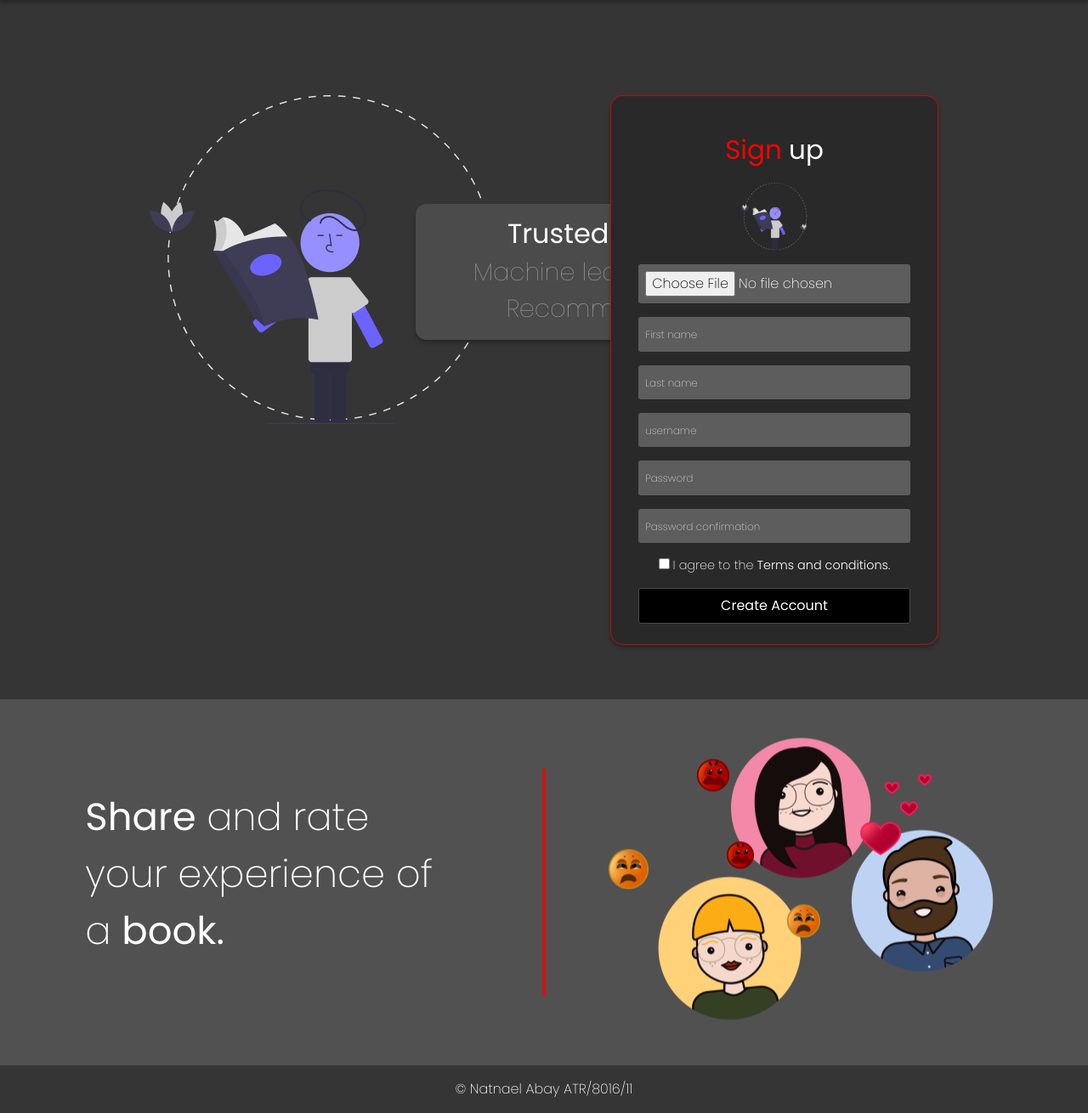
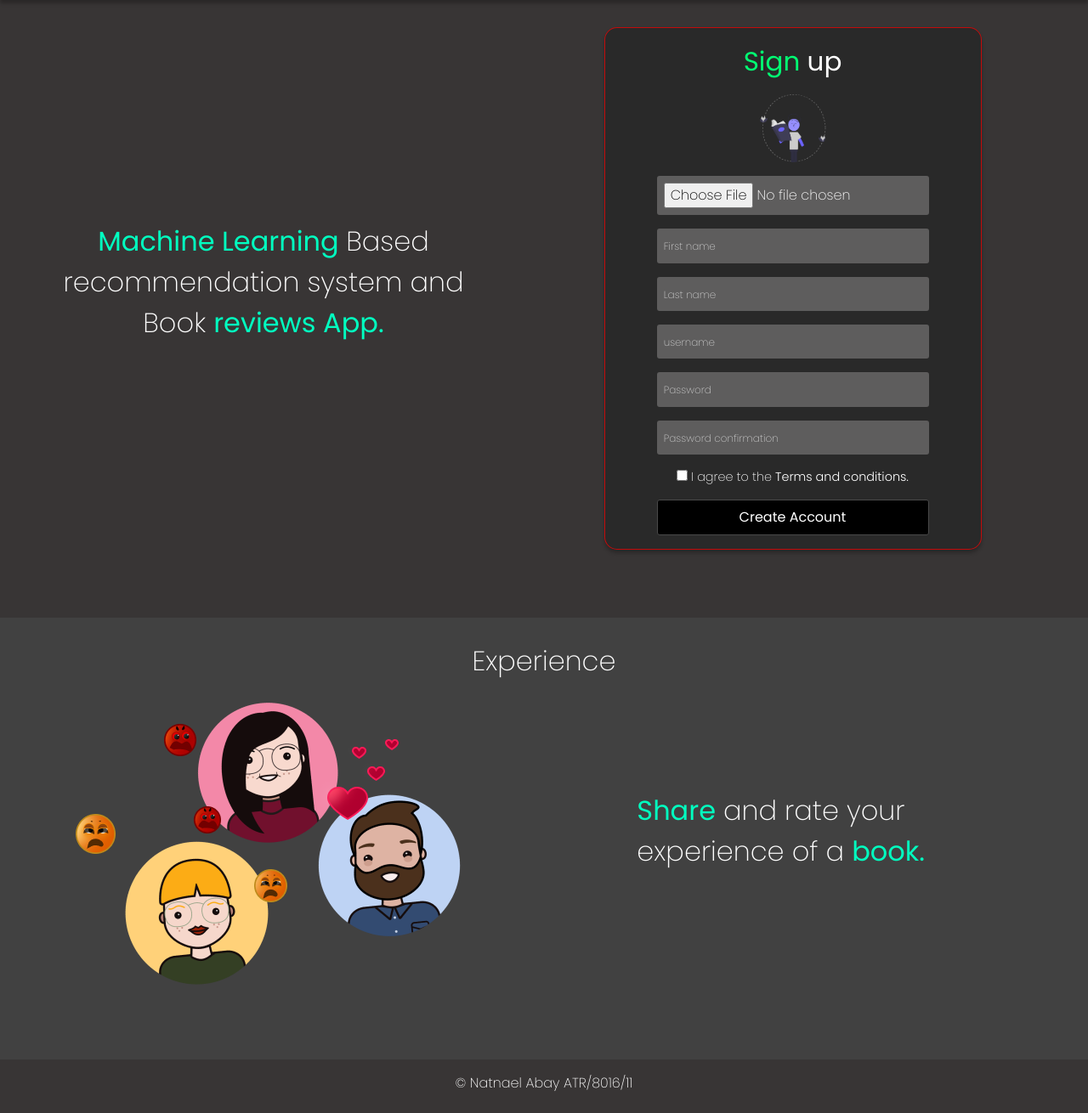
Before and after one commit to natnaelabay/Flask-Book-Reviews-App, a Flask app: template books/templates/home.html in a window 1280 px wide. Shown: the part 64-1374 px from the top of the page at 85% size. After the commit the page ends 1348 px from the top, so only its background shows below. Run offline with Flask 2, Linux system fonts and the light colour scheme; the template is opened without the code that fills it, so the values that code supplies are empty.

Commit message:
[template] homepage resposivenes

```diff
--- a/books/static/css/main.css
+++ b/books/static/css/main.css
@@ -4,8 +4,10 @@
 
 @import url('https://fonts.googleapis.com/css2?family=Poppins:wght@100;200;300;400;500&display=swap');
 body {
-    background-color: #353535;
     color: white;
+    background: #383535;
+    /* background: rgb(74, 37, 53);
+    background: linear-gradient(297deg, rgba(74, 37, 53, 1) 0%, rgba(122, 89, 89, 1) 100%); */
     font-family: 'Poppins', sans-serif;
 }
 
@@ -71,7 +73,7 @@ a:hover {
 
 .card-container {
     text-align: center;
-    width: 470px;
+    width: 450px;
     padding-top: .7rem;
     height: 10rem;
     background: #4B4B4B;
@@ -101,8 +103,11 @@ a:hover {
 
 .card-container {
     position: absolute;
-    right: -23rem;
-    top: 8rem;
+    top: 50%;
+    right: -100%;
+    transform: translateY(-50%);
+    /* right: -23rem; */
+    /* top: 8rem; */
 }
 
 .main-right {
@@ -122,10 +127,10 @@ a:hover {
     width: 5rem;
     border-radius: 50%;
     background-position: center;
-    /* background-attachment: cover; */
+    background-attachment: cover;
 }
 
-.main-right p {
+/* .main-right p {
     font-family: Poppins;
     font-style: normal;
     font-weight: normal;
@@ -141,12 +146,12 @@ a:hover {
     font-size: 31px;
     line-height: 46px;
     color: #FFFFFF;
-}
+} */
 
 .signup-input {
     box-shadow: none;
     outline: none;
-    width: 20rem;
+    /* width: 80%; */
     padding: .51rem;
     font-family: 'Poppins', sans-serif;
     font-weight: 200;
@@ -198,16 +203,18 @@ a:hover {
     font-family: Poppins;
     font-style: normal;
     font-weight: 200;
-    font-size: 45px;
-    line-height: 67px;
+    width: 30rem;
+    font-size: 2rem;
+    /* line-height: 67px; */
 }
 
 .main-text span {
+    color: #01ffc0;
     font-family: Poppins;
     font-style: normal;
     font-weight: normal;
-    font-size: 45px;
-    line-height: 67px;
+    font-size: 2rem;
+    /* line-height: 67px; */
 }
 
 .relative-wrapper {
@@ -345,3 +352,57 @@ this is the break
     background: rgb(48, 47, 47);
     border: 1px solid red
 }
+
+.banner-text {
+    height: 100%;
+    text-align: center;
+    display: flex;
+    position: relative;
+    flex-direction: column;
+    justify-content: center;
+    /* vertical-align: middle; */
+}
+
+.banner-text img {
+    width: 100%;
+}
+
+.register p {
+    font-family: Poppins;
+    font-style: normal;
+    font-weight: normal;
+    font-size: 31px;
+    line-height: 46px;
+    color: #00ff73;
+}
+
+.register p span {
+    font-family: Poppins;
+    font-style: normal;
+    font-weight: normal;
+    font-size: 31px;
+    line-height: 46px;
+    color: #FFFFFF;
+}
+
+.register {
+    background: #292929;
+    border: 1px solid rgba(255, 0, 0, 0.726);
+    box-sizing: border-box;
+    box-shadow: 0px 4px 4px rgba(0, 0, 0, 0.25);
+    border-radius: 15px;
+    /* padding/; */
+    width: 80%;
+    margin: 0 auto;
+    text-align: center;
+}
+
+.about-sec {
+
+    background: #414141;
+    /* background: linear-gradient(297deg, rgba(74, 37, 53, 1) 0%, rgba(0, 0, 0, 1) 100%); */
+}
+h2 {
+    font-weight: 200;
+
+}
--- a/books/templates/base.html
+++ b/books/templates/base.html
@@ -19,8 +19,9 @@
 
 <body>
 
-
-    <nav class="navbar header  container-fluid">
+    <div class = "header sticky-top" >
+        <nav class="navbar sticky-top  container-fluid">
+            <!-- .heade -->
             <div class="left nav-brand">
                 <p>Book<span class="logo-text">nest</span></p>
             </div>
@@ -39,6 +40,8 @@
 
             </ul>
         </nav>
+    </div>
+
 
     {% block content %}
 
--- a/books/templates/home.html
+++ b/books/templates/home.html
@@ -4,24 +4,36 @@
 
 {% block content %}
 <main class="">
-    <div class="main-wrapper  mx-5  mt-5">
-        <div class="main-left  mt-5 " data-aos="zoom-out-up">
+
+    <div class="container content-wrapper">
+        <div class="row">
+            <div class=" col-md-12 col-lg-4  content hidden-sm">
+                <div class="banner-text">
+                    <p class="main-text"><span> Machine Learning </span>  Based recommendation system and   Book <span> reviews App. </span></p>
+                </div>
+
+                <!-- <div class="banner-text">
                     <img src="{{url_for('static', filename='images/ho.png')}}" alt="">
-            <div class="card-container">
+                    <div class="card-container d-none  d-xl-block ">
                         <p>
-                    <span class="card-word">Trusted Ratings.</span> <br>
+                            <span class="card-word ">Trusted Ratings.</span> <br>
                             Machine learning driven Recommendation.
                         </p>
                     </div>
+                </div> -->
             </div>
-        <div class="main-right mt-5 text-center" data-aos="zoom-out-up">
+            <div class="col-md-2 col-sm-2 hidden-xs"></div>
+            <div class="col-md-12 col-lg-6  hidden-xs">
+                <div class="text-center register">
+                    <form action="">
                         <p class=" mt-3 text-center">Sign <span>up</span></p>
                         <p class="text-center">
-                <img src="{{url_for('static', filename='images/ho.png')}}" id="profile-image" class = "avatar" height="50" width="50"
+                            <img src="{{url_for('static', filename='images/ho.png')}}" id="profile-image" class="avatar"
                                 alt="">
                         </p>
                         <div>
-                <input type="file" accept="image/*" class="signup-input" id="profile-upload" onchange="loadFile(event)" name="file"> <br>
+                            <input type="file" accept="image/*" class="signup-input" id="profile-upload"
+                                onchange="loadFile(event)" name="file"> <br>
                         </div>
                         <div>
                             <input type="text" class="mt-3 signup-input" id="f_name" placeholder="First name">
@@ -42,27 +54,34 @@
                             <input type="checkbox" aria-label="Checkbox for following text input">
                             I agree to the <a href="">Terms and conditions.</a>
                         </div>
-            <input type="submit" class="mt-3 submit-btn" value="Create Account">
+                        <input type="submit" class="my-3 submit-btn" value="Create Account">
+                    </form>
+                </div>
+            </div>
+        </div>
+    </div>
+
+
+
+    <div class="about-sec mt-5 pb-5 ">
+        <div class="about-us container">
+            <h2 class="text-center">Experience</h2>
+            <div class="mx-1 row flex-row-reverse">
+                <div class="col-md-5 col-sm-5 d-flex flex-column justify-content-center">
+                    <p class="main-text"><span> Share</span> and rate your experience of a <span> book. </span></p>
+                </div>
+                <div class="col-md-1 col-sm-1"></div>
+                <div class="col-md-1 col-sm-1"></div>
+                <div class="col-md-5 col-sm-5">
+                    <img src="{{url_for('static', filename='images/m.png')}}" class="image-responsive" alt="">
 
                 </div>
             </div>
+        </div>
+    </div>
+
 </main>
 
-
-<section class="main-content mt-5">
-    <div class=" main-vertical-center">
-        <div class="d-flex justify-content-around relative-wrapper">
-            <div class="m-left " data-aos="fade-left">
-                <p class="main-text"><span> Share</span> and rate your experience of a <span> book. </span></p>
-            </div>
-            <div class="m-middle">
-            </div>
-            <div class="m-right" data-aos="fade-right">
-                <img src="{{url_for('static', filename='images/m.png')}}" alt="">
-            </div>
-        </div>
-    </div>
-</section>
 
 
 
```
Lines whose indentation alone changed are shown as unchanged.
